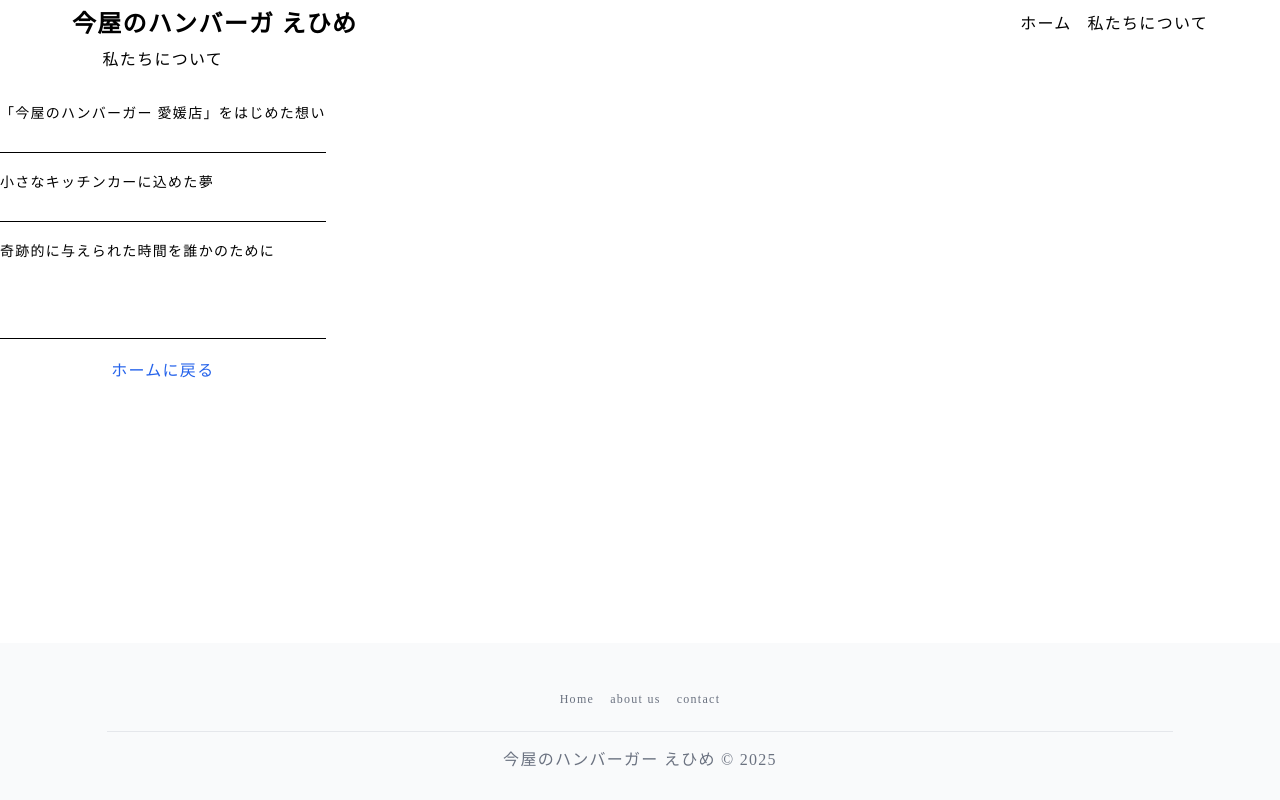
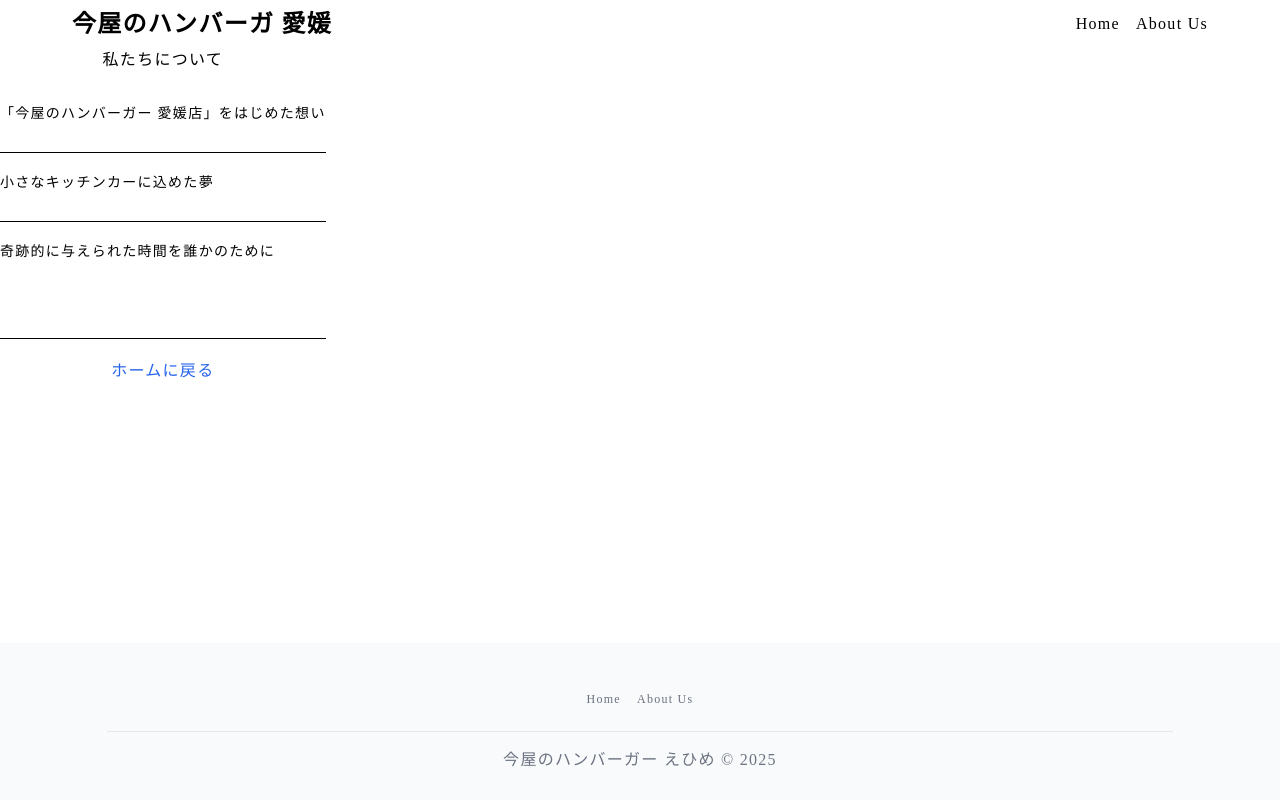
Before and after one commit to Risa2024/imaya-web, a Next.js app: page /about in a window 1280 px wide. Built offline with nearby package versions, Linux system fonts and the light colour scheme.

Commit message:
fix:ページ遷移

```diff
--- a/src/app/about.tsx
+++ /dev/null
@@ -1,27 +0,0 @@
-import Link from 'next/link';
-//import Image from 'next/image';
-
-export default async function AboutPage() {
-  return (
-    <div>
-      <h1 className='mb-8 text-base font-medium md:text-center'>私たちについて</h1>
-      <h2 className='mb-2 text-sm'>「今屋のハンバーガー 愛媛店」をはじめた想い</h2>
-      <p className='mb-5 border-b pb-5 tracking-widest'></p>
-
-      <h2 className='mb-2 text-sm'>小さなキッチンカーに込めた夢</h2>
-      <p className='mb-5 border-b pb-5'></p>
-
-      <h2 className='mb-2 text-sm'>奇跡的に与えられた時間を誰かのために</h2>
-      <p className='mb-5 border-b pb-5'>
-        <br />
-
-        <br />
-      </p>
-      <p className='text-center'>
-        <Link href='/app/page.tsx' className='text-blue-600 hover:underline'>
-          ホームに戻る
-        </Link>
-      </p>
-    </div>
-  );
-}
--- a/src/app/page.tsx
+++ b/src/app/page.tsx
@@ -47,7 +47,7 @@ export default async function WelcomePage() {
         </Suspense>
         <div className='flex flex-col items-center justify-between md:flex-row'>
           <Image src='/dish.jpg' alt='料理の画像' width={500} height={300} />
-          <div className='flex flex-col items-center'>
+          <div className='flex flex-col items-center gap-4'>
             <h1 className='text-2xl font-bold'>今屋のハンバーガーの歴史</h1>
             今屋のハンバーガーは、今から50年前、福岡市の西公園の展望台で「今崎勝美」さんによって生まれました。
             <br />
--- a/src/components/common/MainFooter.tsx
+++ b/src/components/common/MainFooter.tsx
@@ -5,8 +5,8 @@ export function MainFooter() {
     <footer className='bg-gray-50 pb-6 pt-12 text-center text-gray-500'>
       <div className='mb-6 flex flex-col items-center justify-center gap-4 text-xs md:flex-row'>
         <Link href='/'>Home</Link>
-        <Link href='/'>about us</Link>
-        <Link href='/'>contact</Link>
+        <Link href='/about'>About Us</Link>
+        {/* <Link href='/'>Contact</Link> */}
       </div>
       <hr className='mx-auto my-4 w-10/12 border-gray-200'></hr>
       <p className='mb-1'>今屋のハンバーガー えひめ © 2025</p>
--- a/src/components/common/MainHeader.tsx
+++ b/src/components/common/MainHeader.tsx
@@ -3,7 +3,7 @@ import { Menu } from 'lucide-react';
 import React from 'react';
 import { useState } from 'react';
 import { Button } from '@/components/ui/button';
-// import Link from 'next/link';
+import Link from 'next/link';
 // import Image from 'next/image';
 export const dynamic = 'force-dynamic';
 export const MainHeader = () => {
@@ -13,12 +13,12 @@ export const MainHeader = () => {
   };
   return (
     <header className='container z-50 mx-auto flex max-w-6xl items-center justify-between p-2'>
-      <h1 className='text-2xl font-bold'>今屋のハンバーガ えひめ</h1>
+      <h1 className='text-2xl font-bold'>今屋のハンバーガ 愛媛</h1>
       <div className='hidden flex-row items-center gap-4 md:flex'>
         {/* デスクトップサイズでのメニュー表示 */}
         <div className='hidden flex-row items-center gap-4 md:flex'></div>
-        <p>ホーム</p>
-        <p>私たちについて</p>
+        <p>Home</p>
+        <p>About Us</p>
       </div>
       {/* モバイルサイズでのメニューボタン */}
       <div className='lg:hidden'>
@@ -33,9 +33,9 @@ export const MainHeader = () => {
         {/* モバイルサイズでのトグルメニュー */}
         {isMenuOpen && (
           <div className='z-100 absolute left-0 top-12 flex w-full flex-col gap-2 bg-white p-4 shadow-md'>
-            <p>Home</p>
-            <p>about us</p>
-            <p>contact</p>
+            <Link href='/'>Home</Link>
+            <Link href='/about'>About Us</Link>
+            {/* <p>contact</p> */}
           </div>
         )}
       </div>
```
